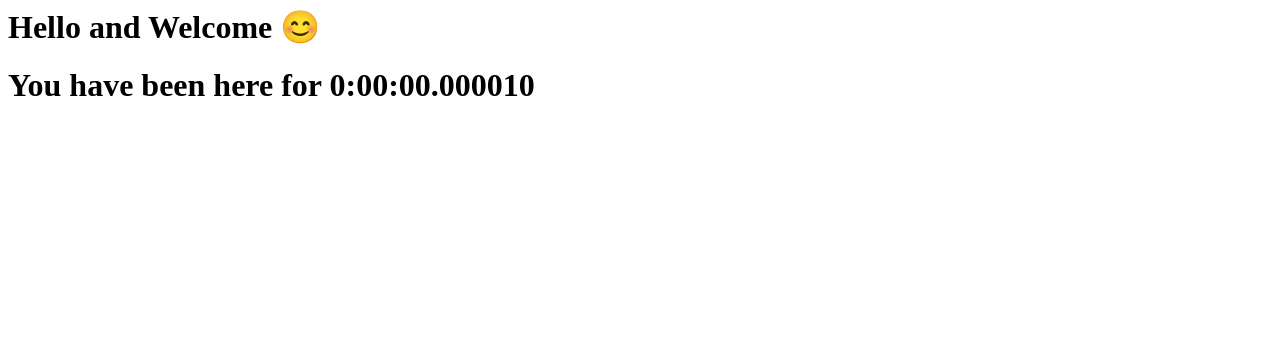
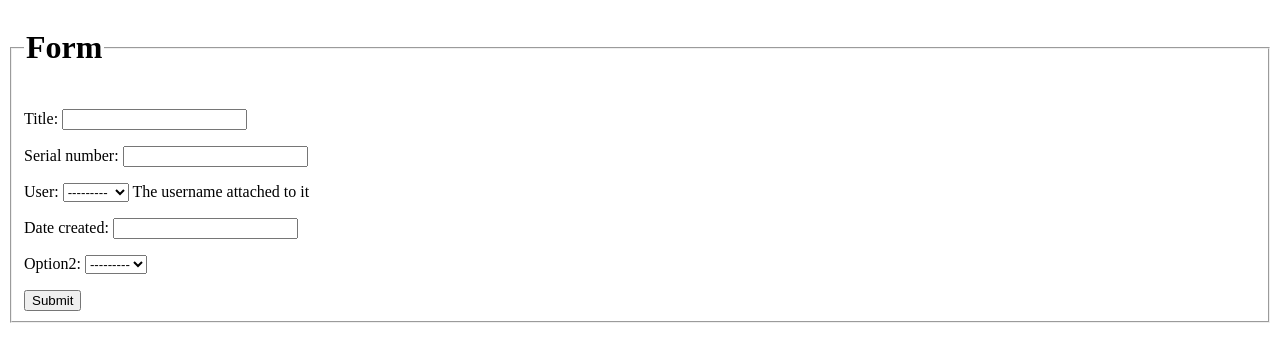
Before and after one commit to HyperShark25/Simple_project, a Django app: page /hello in a window 1280 px wide. Shown: the top 362 px of the page. Run offline with Django 4.2, Linux system fonts and the light colour scheme; data comes from the database, SQL or seed files in the repository; both versions use the stored data as it was after the commit; tables that the repository leaves empty hold one stand-in row (values such as "Sample post").

Commit message:
Like and Dislike features as well as using forms.

```diff
--- /dev/null
+++ b/api/forms.py
@@ -0,0 +1,8 @@
+from .models import Device
+from django import forms
+
+
+class DeviceForm(forms.ModelForm):
+    class Meta:
+        model = Device
+        fields = '__all__'
--- a/api/models.py
+++ b/api/models.py
@@ -5,10 +5,14 @@ from django.core.validators import MaxValueValidator, MinValueValidator
 
 
 class Device(models.Model):
+    ch2 = [
+        ("👍", "👍"), ("👎", "👎")
+    ]
     title = models.CharField(max_length=20)
     serial_number = models.IntegerField(null=True)
     user = models.ForeignKey(User, help_text="The username attached to it", on_delete=models.CASCADE)
     date_created = models.DateTimeField(default="")
+    option2 = models.CharField(max_length=35, choices=ch2, null=True)
 
     def __str__(self):
         return self.title
@@ -17,3 +21,14 @@ class Device(models.Model):
 class New(models.Model):
     secret_number = models.IntegerField(validators=[MaxValueValidator(10), MinValueValidator(1)], null=True)
     duration = models.DurationField(null=True)
+
+
+class LOD(models.Model):
+    ch = [
+        (True, "👍"), (False, "👎")
+    ]
+    ch2 = [
+        ("👍", "👍"), ("👎",  "👎")
+    ]
+    option = models.BooleanField(choices=ch)
+    option2 = models.CharField(choices=ch2, max_length=30, null=True)
--- a/api/urls.py
+++ b/api/urls.py
@@ -1,5 +1,5 @@
 from django.urls import path
-from .views import DeviceView, MainViewClass
+from .views import DeviceView
 from . import views
 from rest_framework.authtoken.views import obtain_auth_token
 
@@ -9,8 +9,10 @@ urlpatterns = [
     # path('api/token/', obtain_auth_token, name='obtain'),
     path('dragon', views.dragon, name='dragon'),
     path('dragon/<int:pk>', views.second, name='second'),
-    path('hello', MainViewClass.as_view()),
+#    path('hello', MainViewClass.as_view()),
     path('dragon/register', views.register, name='register'),
     path('dragon/login', views.login, name='login'),
-    path('dragon/logout', views.logout, name='logout')
+    path('dragon/logout', views.logout, name='logout'),
+    path('hello', views.myform, name='hello'),
+    path('lod', views.like, name='like')
 ]
--- a/api/views.py
+++ b/api/views.py
@@ -1,12 +1,13 @@
 from django.shortcuts import render, redirect
 from .serializers import DeviceSerializer
-from .models import Device, New
+from .models import Device, New, LOD
 from rest_framework.views import APIView
 from rest_framework.response import Response
 from rest_framework.authentication import authenticate
 from django.views.generic import TemplateView, ListView
 from django.contrib.auth.models import User, auth
 from django.contrib import messages
+from .forms import DeviceForm
 
 
 class DeviceView(APIView):
@@ -32,6 +33,11 @@ def second(request, pk):
 def dragon(request):
     a = Device.objects.all()
     return render(request, 'dragon.html', {'a': a})
+
+
+def like(request):
+    item = LOD.objects.all()
+    return render(request, 'lod.html', {'item': item})
 
 
 def register(request):
@@ -82,7 +88,24 @@ def logout(request):
     return redirect('dragon')
 
 
-class MainViewClass(ListView):
-    template_name = 'hello.html'
-    model = New
-    context_object_name = 'item'
+# class MainViewClass(ListView):
+#     template_name = 'hello.html'
+#     model = New
+#     context_object_name = 'item'
+
+
+# def deviceform(request):
+#     context = {}
+#     context['form'] = DeviceForm()
+#     return render(request, 'hello.html', context)
+
+
+def myform(request):
+    if request.method == 'POST':
+        form = DeviceForm(request.POST)
+        if form.is_valid():
+            form.save()
+        return redirect('hello')
+    else:
+        form = DeviceForm()
+    return render(request, 'hello.html', {'form': form})
--- a/templates/hello.html
+++ b/templates/hello.html
@@ -1,4 +1,10 @@
-{% for a in item %}
-<h1>Hello and Welcome 😊</h1>
-<h1>You have been here for {{a.duration}}</h1>
-{% endfor %}
+<div class="container">
+    <form method="POST">
+      <fieldset>
+        <legend><h1>Form</h1></legend>
+        {% csrf_token %}
+        {{ form.as_p }}
+        <button type="submit" class="btn btn-primary">Submit</button>
+      </fieldset>
+    </form>
+</div>
--- /dev/null
+++ b/templates/lod.html
@@ -0,0 +1,6 @@
+{% for a in item %}
+<h1>Welcome And Hello<br>
+    Your Device is ready and shall be launched at sometime now<br>
+</h1>
+<h2>You commited a {{a.option2}}</h2>
+{% endfor %}
--- /dev/null
+++ b/try.py
@@ -0,0 +1,4 @@
+a = {1, 2, 3, 4, 5}
+a.add(5)
+a.add(6)
+print(a)
```
Also changed, not shown: api/admin.py (+7 -2 lines), api/migrations/0002_lod.py (added), api/migrations/0003_alter_lod_option.py (added), api/migrations/0004_alter_lod_option.py (added), api/migrations/0005_alter_lod_option.py (added), api/migrations/0006_alter_lod_option.py (added), api/migrations/0007_lod_option2.py (added), api/migrations/0008_device_option2.py (added), db.sqlite3.
